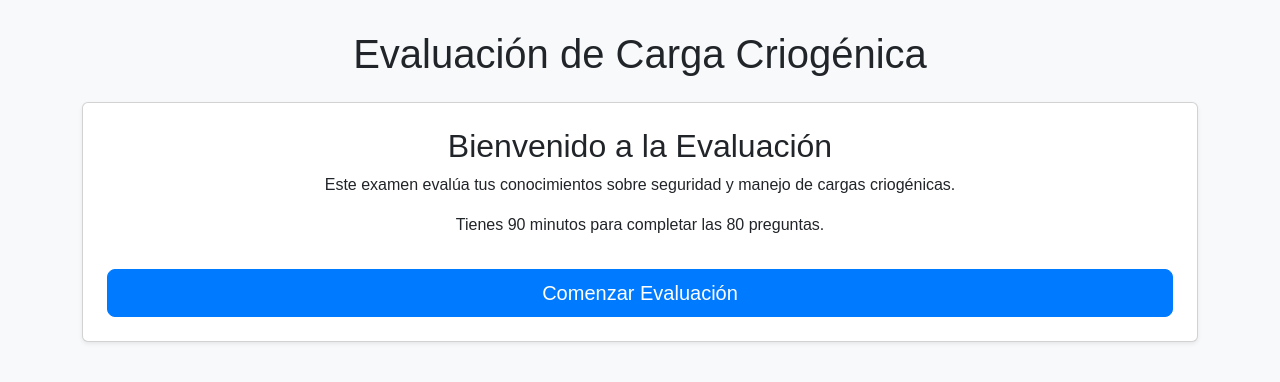
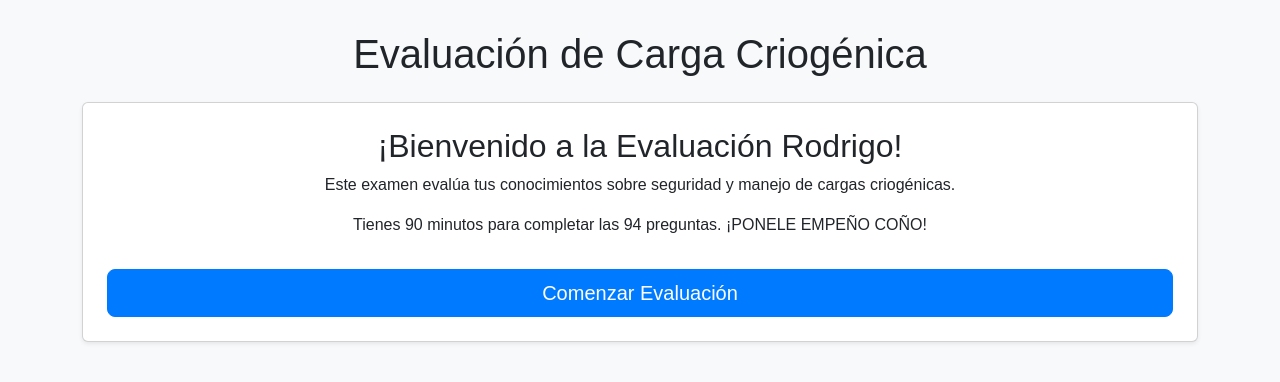
Before and after one commit to HARD-YWEB/EValuaci-n_Rodrigo_Ar-nguiz, a plain HTML site: page index.html in a window 1280 px wide. Drawn offline with nearby package versions, Linux system fonts and the light colour scheme; a script that the page names is missing.

Commit message:
Update index.html

```diff
--- a/index.html
+++ b/index.html
@@ -63,9 +63,9 @@
         <h1 class="text-center mb-4">Evaluación de Carga Criogénica</h1>
 
         <div id="start-screen" class="card p-4 shadow-sm">
-            <h2 class="card-title text-center">Bienvenido a la Evaluación</h2>
+            <h2 class="card-title text-center">¡Bienvenido a la Evaluación Rodrigo!</h2>
             <p class="card-text text-center">Este examen evalúa tus conocimientos sobre seguridad y manejo de cargas criogénicas.</p>
-            <p class="card-text text-center">Tienes 90 minutos para completar las 80 preguntas.</p>
+            <p class="card-text text-center">Tienes 90 minutos para completar las 94 preguntas. ¡PONELE EMPEÑO COÑO!</p>
             <button id="start-btn" class="btn btn-primary btn-lg mt-3">Comenzar Evaluación</button>
         </div>
 
```
